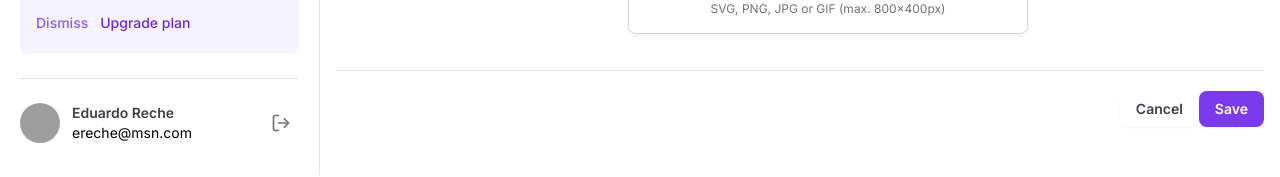
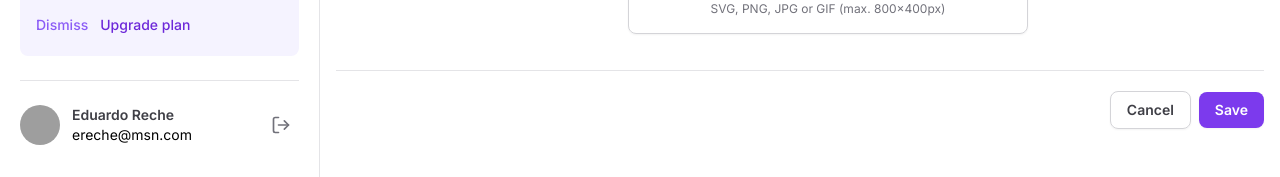
Before and after one commit to eduardoreche/tailwind-mastering, a Next.js app: page / in a window 1280 px wide. Shown: the part 1167-1344 px from the top of the page. Built offline with nearby package versions, Linux system fonts and the light colour scheme; grey boxes are pictures that could not be loaded.

Commit message:
add button variants

```diff
--- a/package.json
+++ b/package.json
@@ -25,6 +25,7 @@
     "postcss": "8.4.28",
     "react": "18.2.0",
     "react-dom": "18.2.0",
+    "tailwind-variants": "^0.1.13",
     "tailwindcss": "3.3.3",
     "typescript": "5.1.6"
   },
--- a/src/app/page.tsx
+++ b/src/app/page.tsx
@@ -6,6 +6,7 @@
 import { Select } from '@/components/Form/Select'
 import { SelectItem } from '@/components/Form/Select/SelectItem'
 import { TextArea } from '@/components/Form/TextArea'
+import { Button } from '@/components/Button'
 
 export default function Home() {
   return (
@@ -24,19 +25,12 @@
           </div>
 
           <div className="flex items-center gap-2">
-            <button
-              type="button"
-              className="rounded-lg border-zinc-300 px-4 py-2 text-sm font-semibold text-zinc-700 shadow-sm hover:bg-zinc-50 "
-            >
+            <Button type="reset" variant="outline" form="settings">
               Cancel
-            </button>
-            <button
-              type="submit"
-              className="rounded-lg bg-violet-600 px-4 py-2 text-sm font-semibold text-white shadow-sm hover:bg-violet-700"
-              form="settings"
-            >
+            </Button>
+            <Button type="submit" form="settings">
               Save
-            </button>
+            </Button>
           </div>
         </div>
 
@@ -44,7 +38,7 @@
           id="settings"
           className="mt-6 flex w-full flex-col gap-5 divide-y divide-zinc-200"
         >
-          <div className="grid-cols-form grid gap-3">
+          <div className="grid grid-cols-form gap-3">
             <label
               htmlFor="firstName"
               className="text-sm font-medium text-zinc-700"
@@ -62,7 +56,7 @@
             </div>
           </div>
 
-          <div className="grid-cols-form grid gap-3 pt-5">
+          <div className="grid grid-cols-form gap-3 pt-5">
             <label
               htmlFor="email"
               className="text-sm font-medium text-zinc-700"
@@ -77,7 +71,7 @@
             </Input.Root>
           </div>
 
-          <div className="grid-cols-form grid gap-3 pt-5">
+          <div className="grid grid-cols-form gap-3 pt-5">
             <label
               htmlFor="photo"
               className="text-sm font-medium text-zinc-700"
@@ -94,7 +88,7 @@
             </FileInput.Root>
           </div>
 
-          <div className="grid-cols-form grid gap-3 pt-5">
+          <div className="grid grid-cols-form gap-3 pt-5">
             <label htmlFor="role" className="text-sm font-medium text-zinc-700">
               Role
             </label>
@@ -103,7 +97,7 @@
             </Input.Root>
           </div>
 
-          <div className="grid-cols-form grid gap-3 pt-5">
+          <div className="grid grid-cols-form gap-3 pt-5">
             <label
               htmlFor="country"
               className="text-sm font-medium text-zinc-700"
@@ -116,7 +110,7 @@
             </Select>
           </div>
 
-          <div className="grid-cols-form grid gap-3 pt-5">
+          <div className="grid grid-cols-form gap-3 pt-5">
             <label htmlFor="tz" className="text-sm font-medium text-zinc-700">
               Time zone
             </label>
@@ -132,7 +126,7 @@
             </Select>
           </div>
 
-          <div className="grid-cols-form grid gap-3 pt-5">
+          <div className="grid grid-cols-form gap-3 pt-5">
             <label htmlFor="bio" className="text-sm font-medium text-zinc-700">
               Bio
               <span className="mt-0.5 block text-sm font-normal text-zinc-500">
@@ -148,39 +142,24 @@
                 </Select>
 
                 <div className="flex items-center gap-1">
-                  <button
-                    type="button"
-                    className="rounded-md p-2 hover:bg-zinc-50"
-                  >
+                  <Button type="button" variant="ghost">
                     <Bold className="h-5 w-5 text-zinc-500" strokeWidth={3} />
-                  </button>
-                  <button
-                    type="button"
-                    className="rounded-md p-2 hover:bg-zinc-50"
-                  >
+                  </Button>
+                  <Button type="button" variant="ghost">
                     <Italic className="h-5 w-5 text-zinc-500" strokeWidth={3} />
-                  </button>
-                  <button
-                    type="button"
-                    className="rounded-md p-2 hover:bg-zinc-50"
-                  >
+                  </Button>
+                  <Button type="button" variant="ghost">
                     <Link className="h-5 w-5 text-zinc-500" strokeWidth={3} />
-                  </button>
-                  <button
-                    type="button"
-                    className="rounded-md p-2 hover:bg-zinc-50"
-                  >
+                  </Button>
+                  <Button type="button" variant="ghost">
                     <List className="h-5 w-5 text-zinc-500" strokeWidth={3} />
-                  </button>
-                  <button
-                    type="button"
-                    className="rounded-md p-2 hover:bg-zinc-50"
-                  >
+                  </Button>
+                  <Button type="button" variant="ghost">
                     <ListOrdered
                       className="h-5 w-5 text-zinc-500"
                       strokeWidth={3}
                     />
-                  </button>
+                  </Button>
                 </div>
               </div>
 
@@ -188,7 +167,7 @@
             </div>
           </div>
 
-          <div className="grid-cols-form grid gap-3 pt-5">
+          <div className="grid grid-cols-form gap-3 pt-5">
             <label
               htmlFor="projects"
               className="text-sm font-medium text-zinc-700"
@@ -205,19 +184,11 @@
             </FileInput.Root>
           </div>
 
-          <div className="ga-2 flex items-center justify-end pt-5">
-            <button
-              type="button"
-              className="rounded-lg border-zinc-300 px-4 py-2 text-sm font-semibold text-zinc-700 shadow-sm hover:bg-zinc-50 "
-            >
+          <div className="flex items-center justify-end gap-2 pt-5">
+            <Button variant="outline" type="reset">
               Cancel
-            </button>
-            <button
-              type="submit"
-              className="rounded-lg bg-violet-600 px-4 py-2 text-sm font-semibold text-white shadow-sm hover:bg-violet-700"
-            >
-              Save
-            </button>
+            </Button>
+            <Button type="submit">Save</Button>
           </div>
         </form>
       </div>
--- /dev/null
+++ b/src/components/Button.tsx
@@ -0,0 +1,28 @@
+import { ComponentProps } from 'react'
+import { tv, VariantProps } from 'tailwind-variants'
+
+const button = tv({
+  base: [
+    'rounded-lg px-4 py-2 text-sm font-semibold outline-none shadow-sm',
+    'focus-visible:ring-2 focus-visible:ring-offset-2 focus-visible:ring-violet-500',
+    'active:opacity-80',
+  ],
+
+  variants: {
+    variant: {
+      primary: 'bg-violet-600 text-white hover:bg-violet-700',
+      outline: 'border border-zinc-300 text-zinc-700 hover:bg-zinc-50',
+      ghost: 'rounded-md px-2 hover:bg-zinc-50 shadow-none',
+    },
+  },
+
+  defaultVariants: {
+    variant: 'primary',
+  },
+})
+
+type ButtonProps = ComponentProps<'button'> & VariantProps<typeof button>
+
+export function Button({ variant, ...props }: ButtonProps) {
+  return <button className={button({ variant })} {...props} />
+}
--- a/src/components/Sidebar/Profile.tsx
+++ b/src/components/Sidebar/Profile.tsx
@@ -1,6 +1,7 @@
 /* eslint-disable @next/next/no-img-element */
 
 import { LogOut } from 'lucide-react'
+import { Button } from '../Button'
 
 export function Profile() {
   return (
@@ -16,9 +17,9 @@
         </span>
         <span className="text-zinc500 truncate text-sm">ereche@msn.com</span>
       </div>
-      <button type="button" className="ml-auto rounded-md p-2 hover:bg-zinc-50">
+      <Button type="button" variant="ghost">
         <LogOut className="h-5 w-5 text-zinc-500" />
-      </button>
+      </Button>
     </div>
   )
 }
```
Also changed, not shown: 1 other file (tests, documents, lock files or other folders).
